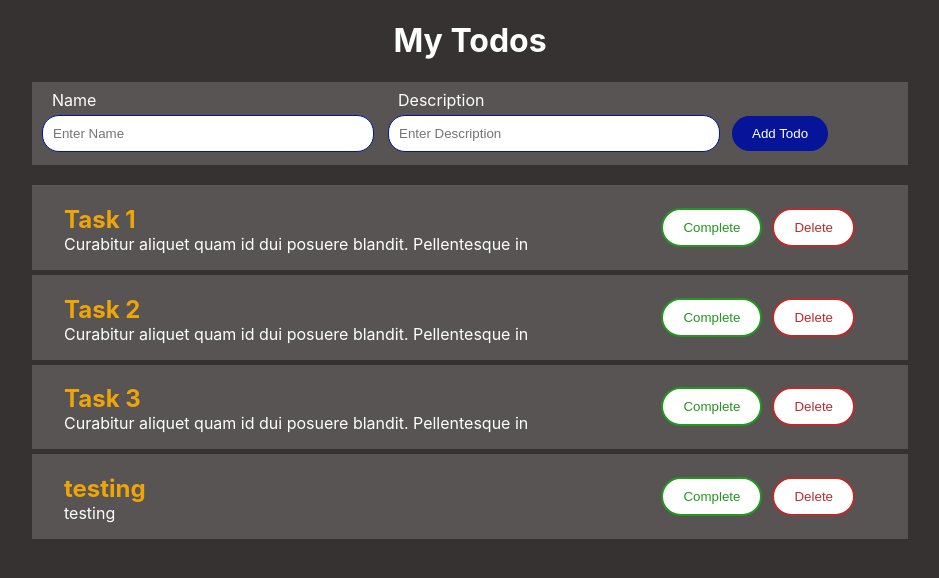
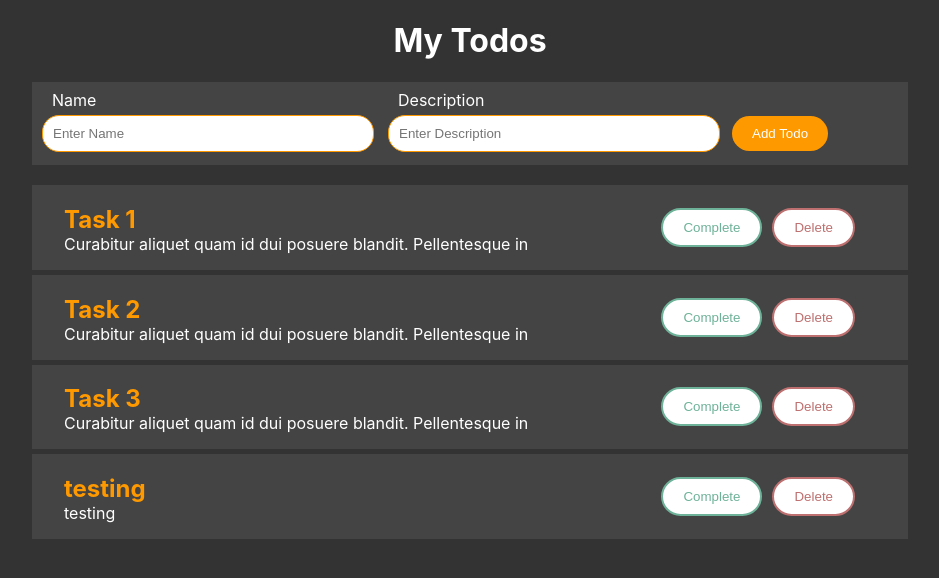
Before and after one commit to PrinceNiyonshuti/todos-react, a React (Create React App) app: page / in a window 1280 px wide. Shown: the top 578 px of the page, without its empty margins (170-1109 px from the left). Built offline with nearby package versions, Linux system fonts and the light colour scheme; data requests are answered from the project's data file.

Commit message:
ft(Task): refactored css colors

```diff
--- a/src/components/task.css
+++ b/src/components/task.css
@@ -1,5 +1,5 @@
 .task-holder {
-    background-color: rgb(88, 84, 84);
+    background-color: #444444;
     margin-left: 12rem;
     margin-right: 12rem;
     margin-bottom: 5px;
@@ -11,7 +11,7 @@
     padding-left: 2rem;
 }
 h2{
-    color:rgb(238, 165, 8);
+    color:#ff9900;
 }
 p{
     margin-top: -20px;
@@ -30,11 +30,11 @@ p{
     margin: 5px;
 }
 .complete-btn{
-    border: solid 2px rgb(35, 151, 31);
-    color: rgb(35, 151, 31);
+    border: solid 2px #6eb299;
+    color: #6eb299;
     ;
 }
 .delete-btn{
-    border: solid 2px rgb(185, 44, 44);
-    color: rgb(185, 44, 44);
+    border: solid 2px #be6f6f;
+    color: #be6f6f;
 }
--- a/src/index.css
+++ b/src/index.css
@@ -5,7 +5,7 @@ body {
     sans-serif;
   -webkit-font-smoothing: antialiased;
   -moz-osx-font-smoothing: grayscale;
-  background-color: rgb(54, 50, 50);
+  background-color: #333333;
   color: white;
 
 }
@@ -16,7 +16,7 @@ code {
 }
 
 .holder{
-  background-color: rgb(88, 84, 84);
+  background-color: #444444;
   margin-left: 12rem;
   margin-right: 12rem;
   padding: 0.5rem;
@@ -42,14 +42,14 @@ code {
   padding: 10px;
   width: 90%;
   background-color: #fff;
-  border: 1px solid rgb(5, 20, 153);
+  border: 1px solid #ff9900;
   border-radius: 17px;
 
 }
 
 .form-inline button {
   padding: 10px 20px;
-  background-color: rgb(5, 20, 153);
+  background-color: #ff9900;
   border: none;
   color: white;
   cursor: pointer;
@@ -57,7 +57,7 @@ code {
 }
 
 .form-inline button:hover {
-    background-color: rgb(6, 25, 190);
+    background-color: #ff9900;
 }
 
 
```
